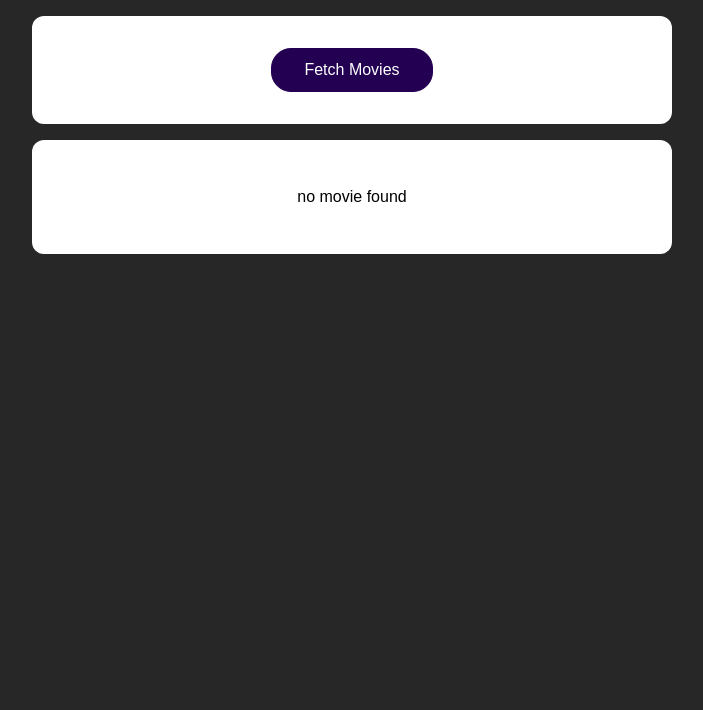
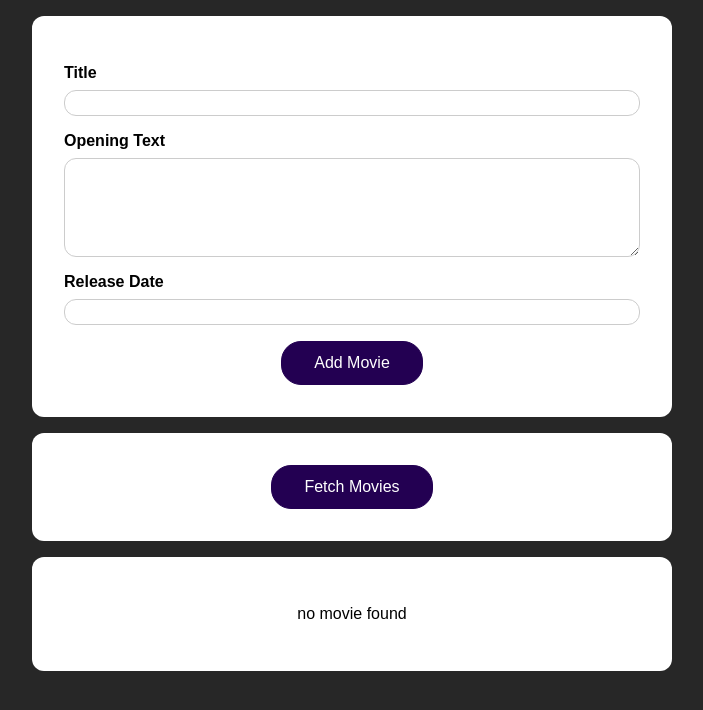
Before and after one commit to MiguelBrockmann/udemyReactHttp, a React (Create React App) app in the folder my-app/: page / in a window 1280 px wide. Shown: the top 710 px of the page, without its empty margins (288-991 px from the left). Built offline with nearby package versions, Linux system fonts and the light colour scheme.

Commit message:
prep for database

```diff
--- a/my-app/src/App.js
+++ b/my-app/src/App.js
@@ -2,6 +2,7 @@
 
 import MoviesList from './components/MoviesList';
 import './App.css';
+import AddMovie from "./components/AddMovie";
 
 function App() {
     const [movies,setMovies] = useState([]);
@@ -33,9 +34,15 @@
      }
      setIsloading(false)//am ende soll nicht mehr geloadtet werden egal ob fetch erfolgreich ode rnicht
  }
+ function addMovieHandler(movie) {
+     console.log(movie)
+ }
 
   return (
     <React.Fragment>
+        <section>
+            <AddMovie onAddMovie={addMovieHandler} />
+        </section>
       <section>
         <button onClick={fetchMovie}>Fetch Movies</button>
       </section>
--- /dev/null
+++ b/my-app/src/components/AddMovie.js
@@ -0,0 +1,43 @@
+import React, { useRef } from 'react';
+
+import classes from './AddMovie.module.css';
+
+function AddMovie(props) {
+  const titleRef = useRef('');
+  const openingTextRef = useRef('');
+  const releaseDateRef = useRef('');
+
+  function submitHandler(event) {
+    event.preventDefault();
+
+    // could add validation here...
+
+    const movie = {
+      title: titleRef.current.value,
+      openingText: openingTextRef.current.value,
+      releaseDate: releaseDateRef.current.value,
+    };
+
+    props.onAddMovie(movie);
+  }
+
+  return (
+    <form onSubmit={submitHandler}>
+      <div className={classes.control}>
+        <label htmlFor='title'>Title</label>
+        <input type='text' id='title' ref={titleRef} />
+      </div>
+      <div className={classes.control}>
+        <label htmlFor='opening-text'>Opening Text</label>
+        <textarea rows='5' id='opening-text' ref={openingTextRef}></textarea>
+      </div>
+      <div className={classes.control}>
+        <label htmlFor='date'>Release Date</label>
+        <input type='text' id='date' ref={releaseDateRef} />
+      </div>
+      <button>Add Movie</button>
+    </form>
+  );
+}
+
+export default AddMovie;
--- /dev/null
+++ b/my-app/src/components/AddMovie.module.css
@@ -0,0 +1,26 @@
+.control {
+  margin: 1rem 0;
+}
+
+.control label {
+  display: block;
+  font-weight: bold;
+  margin-bottom: 0.5rem;
+  text-align: left;
+}
+
+.control input,
+.control textarea {
+  display: block;
+  width: 100%;
+  font: inherit;
+  padding: 0.2rem;
+  border-radius: 12px;
+  border: 1px solid #ccc;
+}
+
+.control input:focus,
+.control textarea:focus {
+  outline: none;
+  border-color: #230052;
+}
```
